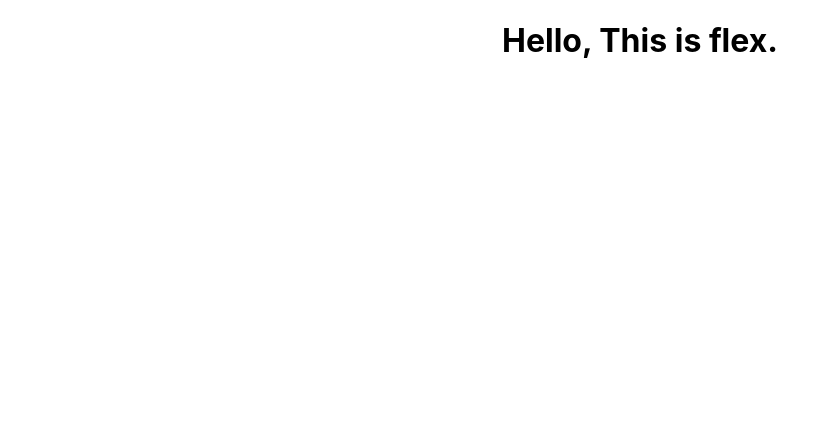
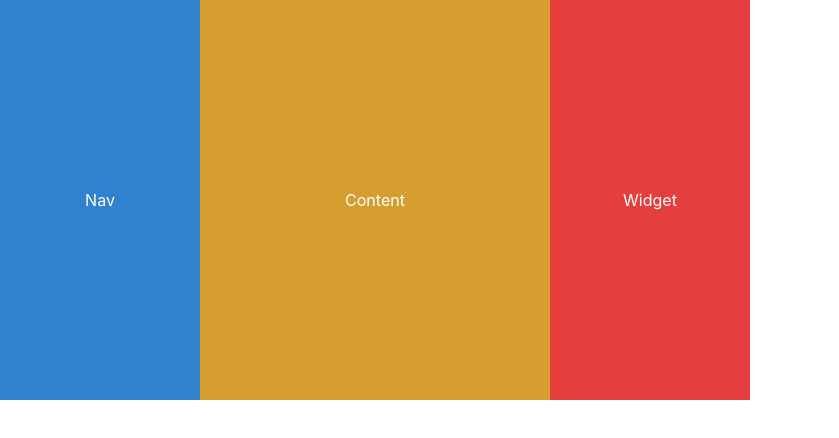
Before and after one commit to Rohitb1107/RCT-121, a React (Vite) app in the folder chakra-ui-day1/: page / in a window 1280 px wide. Shown: the top 438 px of the page, without its empty margins (0-839 px from the left). Built offline with nearby package versions, Linux system fonts and the light colour scheme.

Commit message:
flex done

```diff
--- a/chakra-ui-day1/src/App.jsx
+++ b/chakra-ui-day1/src/App.jsx
@@ -1,11 +1,11 @@
 import { useState } from "react";
 import "./App.css";
-import Flex from "./Components/Flex";
+import FlexFunc from "./Components/FlexFunc";
 
 function App() {
   return (
     <div className="App">
-      <Flex />
+      <FlexFunc />
     </div>
   );
 }
--- a/chakra-ui-day1/src/Components/Flex.jsx
+++ /dev/null
@@ -1,11 +0,0 @@
-import React, { useState, useEffect } from "react";
-
-const Flex = () => {
-  return (
-    <>
-      <h1>Hello, This is flex.</h1>
-    </>
-  );
-};
-
-export default Flex;
--- /dev/null
+++ b/chakra-ui-day1/src/Components/FlexFunc.jsx
@@ -0,0 +1,36 @@
+import React, { useState, useEffect } from "react";
+import { Flex, Center, Text } from "@chakra-ui/react";
+
+const FlexFunc = () => {
+  return (
+    <>
+      <div>
+        <Flex color="white" direction={{ lg: "row", sm: "column" }}>
+          <Center
+            w={{ sm: "250px", lg: "200px" }}
+            bg="blue.500"
+            h={{ sm: "150px", lg: "400px" }}
+          >
+            <Text>Nav</Text>
+          </Center>
+          <Center
+            w={{ sm: "250px", lg: "350px" }}
+            bg="yellow.500"
+            h={{ sm: "350px", lg: "400px" }}
+          >
+            <Text>Content</Text>
+          </Center>
+          <Center
+            w={{ sm: "250px", lg: "200px" }}
+            bg="red.500"
+            h={{ sm: "150px", lg: "400px" }}
+          >
+            <Text>Widget</Text>
+          </Center>
+        </Flex>
+      </div>
+    </>
+  );
+};
+
+export default FlexFunc;
--- a/chakra-ui-day1/src/main.jsx
+++ b/chakra-ui-day1/src/main.jsx
@@ -1,10 +1,13 @@
-import React from 'react'
-import ReactDOM from 'react-dom/client'
-import App from './App'
-import './index.css'
+import React from "react";
+import ReactDOM from "react-dom/client";
+import App from "./App";
+import "./index.css";
+import { ChakraProvider } from "@chakra-ui/react";
 
-ReactDOM.createRoot(document.getElementById('root')).render(
+ReactDOM.createRoot(document.getElementById("root")).render(
   <React.StrictMode>
-    <App />
+    <ChakraProvider>
+      <App />
+    </ChakraProvider>
   </React.StrictMode>
-)
+);
```
